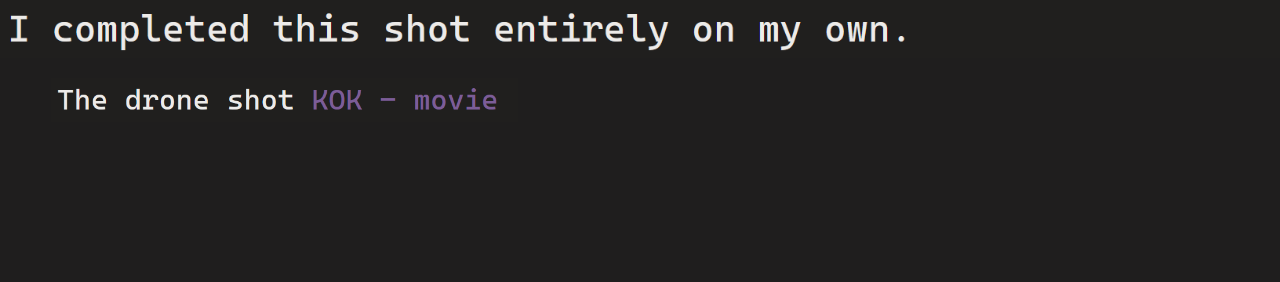
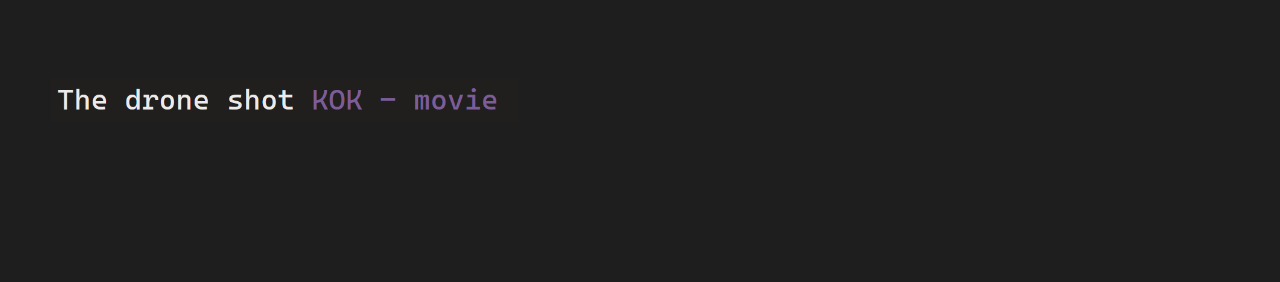
Before and after one commit to joeljosefx/joeljosefx.github.io, a plain HTML site: page vfx.html in a window 1280 px wide. Shown: the top 282 px of the page. Drawn offline with Linux system fonts and the light colour scheme; files whose address does not match are found by name.

Commit message:
Add files via upload

```diff
--- a/vfx.html
+++ b/vfx.html
@@ -18,6 +18,7 @@
 
 <link href="https://fonts.googleapis.com/css?family=Roboto" rel="stylesheet" class="silex-custom-font"><meta name="viewport" content="width=device-width, initial-scale=1"><script src="js/jsvfx/script.js"></script><link href="css/cssvfx/styles.css" rel="stylesheet"><style>body { opacity: 0; transition: .25s opacity ease; }</style></head>
 <body class="body-initial all-style enable-mobile prevent-resizable prevent-selectable editable-style silex-runtime silex-published" data-current-page="page-page-1">
+
 
 
 
@@ -310,7 +311,7 @@ function openPage() {
     </script>
 
     <!-- Add a button to toggle full screen mode -->
-</div></div><div class="editable-style image-element silex-id-1693737552195-1 page-page-1 paged-element paged-element-visible"><img src="assets/deiscription%20for%20drone%20shot%202%20kok.png"></div><div class="editable-style image-element silex-id-1693738848531-2 page-page-1 paged-element paged-element-visible"><img src="assets/merry%20go%20round%20rdx.png"></div><div class="editable-style image-element silex-id-1693738888355-3 page-page-1 paged-element paged-element-visible"><img src="assets/merry%20go%20round%20geo%20nodes.png"></div><div class="editable-style html-element silex-id-1693605165120-2 page-page-1 paged-element paged-element-visible"><div class="silex-element-content">
+</div></div><div class="editable-style image-element silex-id-1693738848531-2 page-page-1 paged-element paged-element-visible"><img src="assets/merry%20go%20round%20rdx.png"></div><div class="editable-style image-element silex-id-1693738888355-3 page-page-1 paged-element paged-element-visible"><img src="assets/merry%20go%20round%20geo%20nodes.png"></div><div class="editable-style html-element silex-id-1693605165120-2 page-page-1 paged-element paged-element-visible"><div class="silex-element-content">
 
 
   <meta charset="UTF-8">
```
